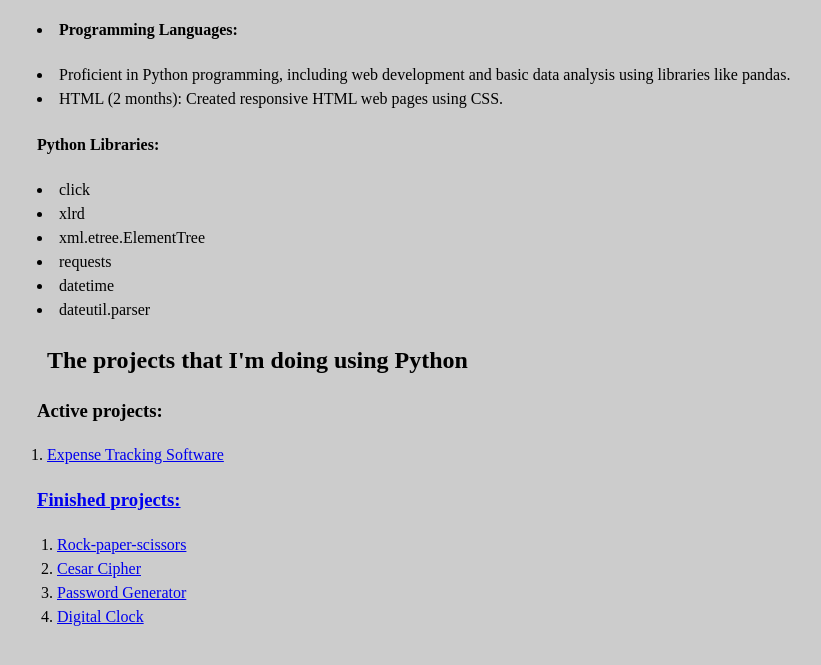
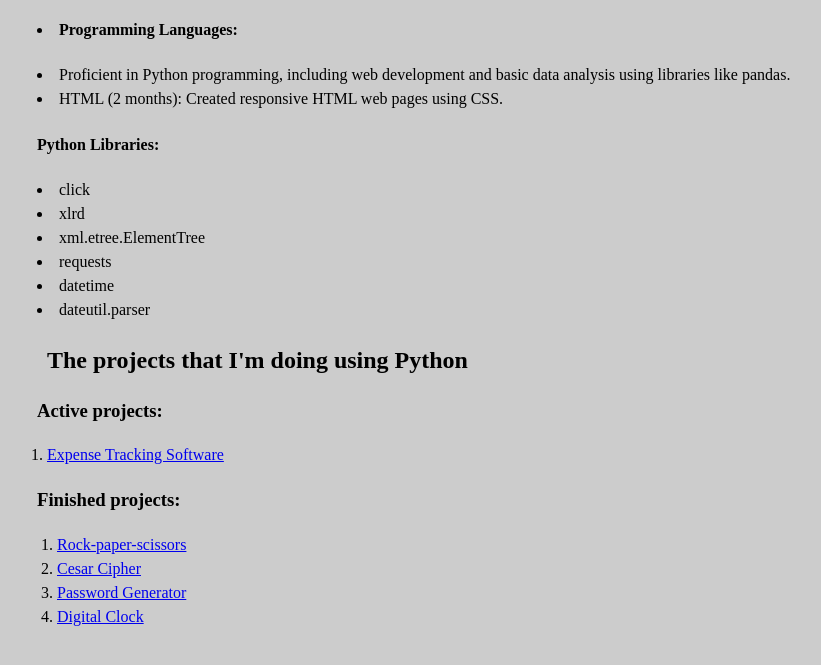
Before and after one commit to czekem/czekem.github.io, a plain HTML site: page index.html in a window 1280 px wide. Shown: the part 629-1294 px from the top of the page, without its empty margins (11-832 px from the left). Drawn offline with Linux system fonts and the light colour scheme.

Commit message:
Update index.html

```diff
--- a/index.html
+++ b/index.html
@@ -91,7 +91,7 @@
       <h2>The projects that I'm doing using Python</h2>
 
       <h3>Active projects:</h3>
-      <ol><li> <a target='_blank' href="https://github.com/czekem/Expenses_tracker.py"> Expense Tracking Software</li></ol>
+      <ol><li> <a target='_blank' href="https://github.com/czekem/Expenses_tracker.py"> Expense Tracking Software </a></li></ol>
 
       <h3>Finished projects:</h3>
       <ul>
```
